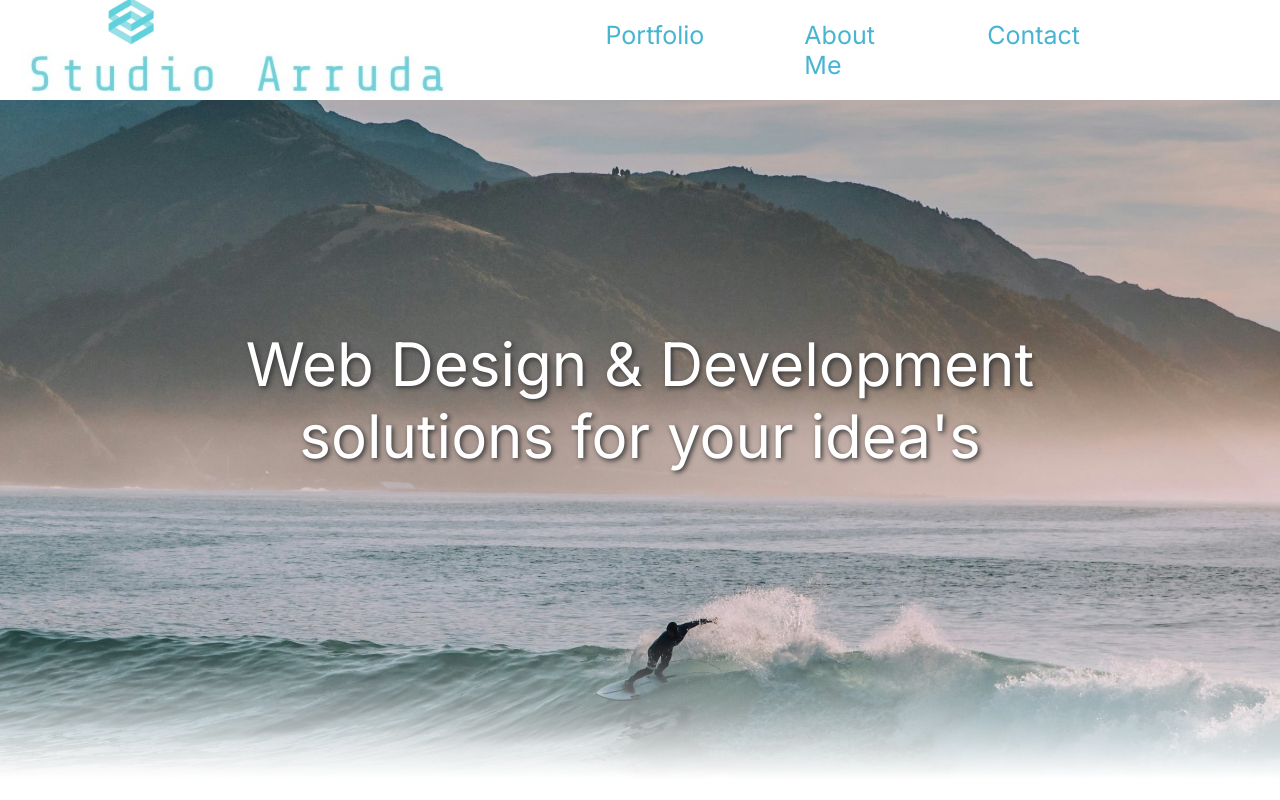
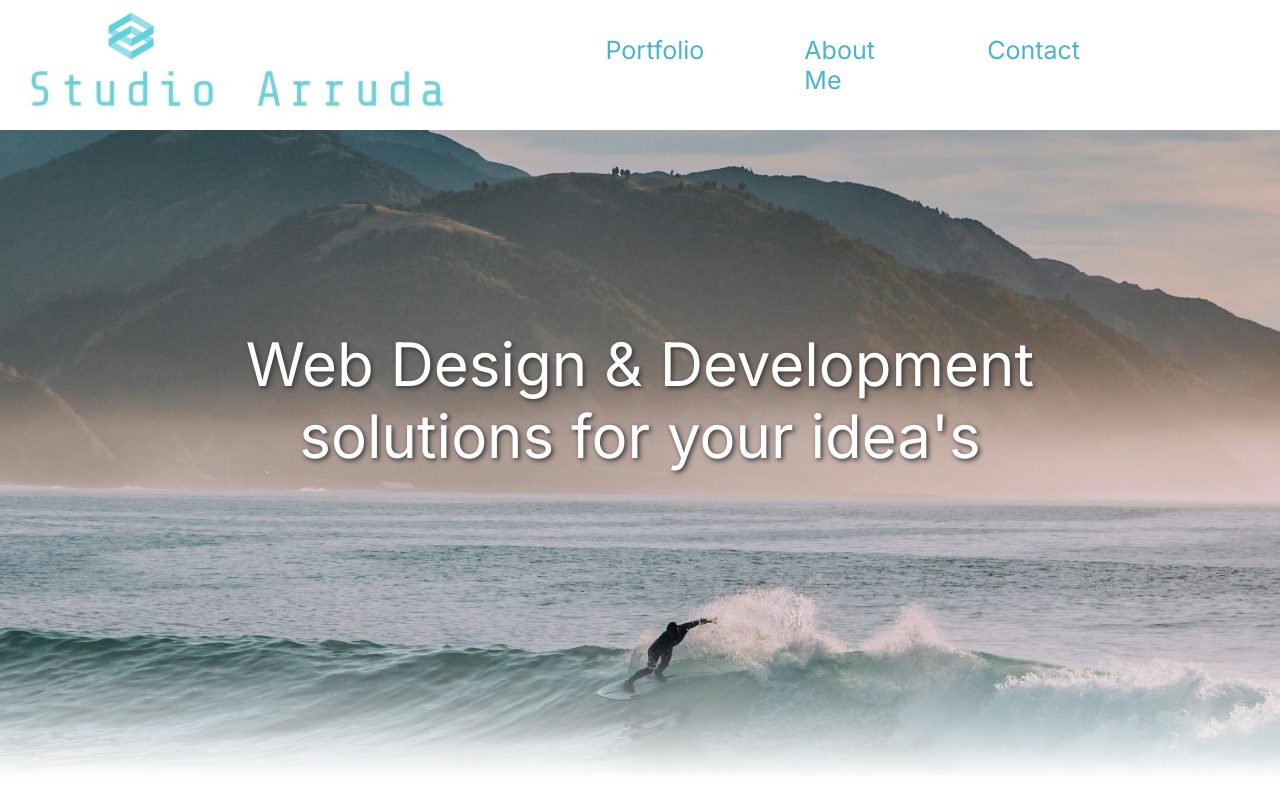
Before and after one commit to StudioArruda/studioarruda, a plain HTML site: page index.html in a window 1280 px wide. Shown: the top 800 px of the page. Drawn offline with Linux system fonts and the light colour scheme.

Commit message:
Update nav max height delete styles.css

```diff
--- a/styles.css
+++ b/styles.css
@@ -55,7 +55,6 @@ nav img {
 
 nav {
 	width: 100%;
-	max-height: 100px;
 	display: inline-flex;
 	position: fixed;
 	justify-content: space-between;
```
